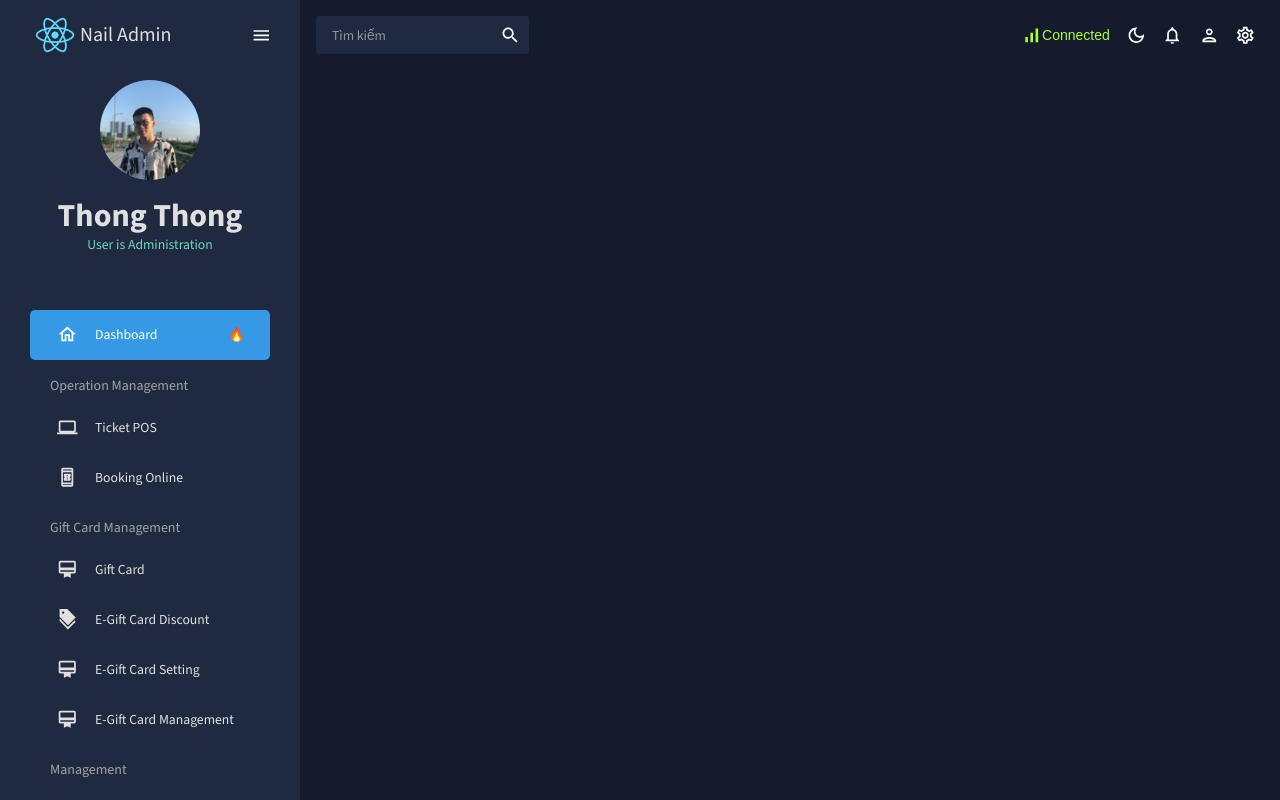
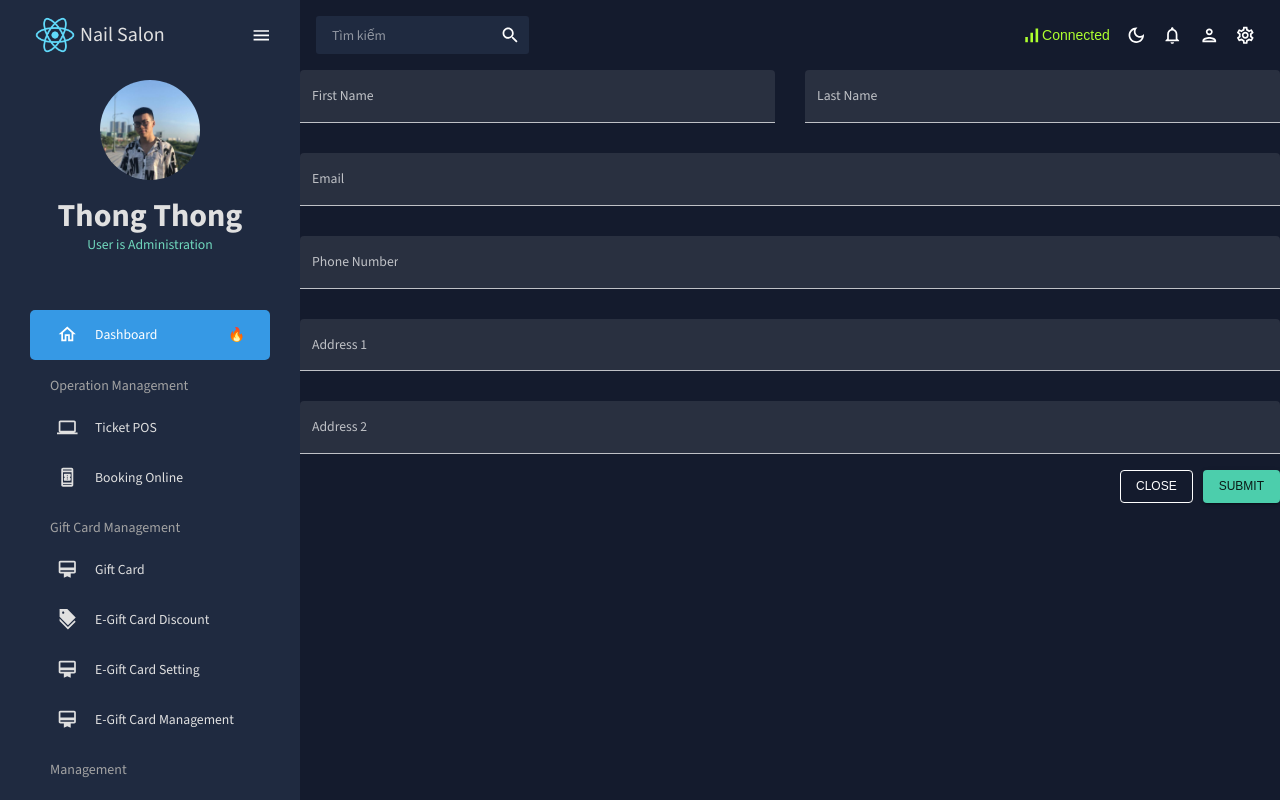
Before and after one commit to Kaicity/react-mui-administration, a React (Create React App) app: page /form in a window 1280 px wide. Built offline with nearby package versions, Linux system fonts and the light colour scheme.

Commit message:
build dialog

```diff
--- a/public/index.html
+++ b/public/index.html
@@ -24,7 +24,7 @@
       work correctly both with client-side routing and a non-root public URL.
       Learn how to configure a non-root public URL by running `npm run build`.
     -->
-    <title>Nail Admin</title>
+    <title>Nail App</title>
   </head>
   <body>
     <noscript>You need to enable JavaScript to run this app.</noscript>
--- a/src/App.js
+++ b/src/App.js
@@ -1,11 +1,12 @@
-import { ColorModeContext, useMode } from './theme';
-import { CssBaseline, ThemeProvider } from '@mui/material';
+import { ColorModeContext, useMode } from "./theme";
+import { CssBaseline, ThemeProvider, IconButton, Box } from "@mui/material";
 import Topbar from "./pages/global/Topbar";
-import { Route, Routes, BrowserRouter as Router } from 'react-router-dom';
-import Dashboard from './pages/dashboard';
-import SidebarTab from './pages/global/SidebarTab';
+import { Route, Routes, BrowserRouter as Router } from "react-router-dom";
+import Dashboard from "./pages/dashboard";
+import SidebarTab from "./pages/global/SidebarTab";
+import Form from "./pages/form";
 
-import Customer from './pages/customer'
+import Customer from "./pages/customer";
 // import Invoices from './pages/Invoices'
 // import Contacts from './pages/Contacts'
 // import Bar from './pages/Bar'
@@ -31,6 +32,7 @@ function App() {
               <Routes>
                 <Route path="/" element={<Dashboard />} />
                 <Route path="/customer" element={<Customer />} />
+                <Route path="form" element={<Form />} />
                 {/* <Route path="/team" element={<Team />} />
                 <Route path="/invoices" element={<Invoices />} />
                 <Route path="/contacts" element={<Contacts />} />
--- a/src/data/mockData.js
+++ b/src/data/mockData.js
@@ -1,7 +1,7 @@
 export const MockDataCustomer = [
   {
     id: 1,
-    name: "Nguyen Van An",
+    name: "Nguyen Minh Thong",
     address: "123 Duong Le Loi, Quan 1, TP. Ho Chi Minh",
     phone: "0901234567",
     email: "nguyenvanan@example.com",
--- a/src/pages/customer/index.jsx
+++ b/src/pages/customer/index.jsx
@@ -1,13 +1,36 @@
-import { Box, Toolbar, Typography, useTheme } from "@mui/material";
+import {
+  Box,
+  Toolbar,
+  Typography,
+  useTheme,
+  Button,
+  Dialog,
+  DialogTitle,
+  DialogContent,
+  DialogActions,
+} from "@mui/material";
 import { DataGrid, GridToolbar } from "@mui/x-data-grid";
 import { tokens } from "../../theme";
 import { MockDataCustomer } from "../../data/mockData";
 import BadgeIcon from "@mui/icons-material/Badge";
 import Header from "../../components/Header";
+import AddCircleOutlineIcon from "@mui/icons-material/AddCircleOutline";
+import { useState } from "react";
+import Form from "../form";
 
 const Customer = () => {
   const theme = useTheme();
   const colors = tokens(theme.palette.mode);
+  const [openFormDialog, setOpenFormDialog] = useState(false);
+
+  const handleClickOpen = () => {
+    setOpenFormDialog(true);
+  };
+
+  const handleClickClose = () => {
+    setOpenFormDialog(false);
+  };
+
   const columns = [
     { field: "id", headerName: "ID", flex: 1 },
     {
@@ -73,6 +96,33 @@ const Customer = () => {
           },
         }}
       >
+        <Box display="flex" justifyContent="flex-end">
+          <Button
+            variant="contained"
+            color="secondary"
+            endIcon={<AddCircleOutlineIcon />}
+            onClick={handleClickOpen}
+          >
+            Create
+          </Button>
+
+          {/* DIALOG FORM */}
+          <Dialog
+            open={openFormDialog}
+            onClose={handleClickClose}
+            sx={{
+              "& .MuiDialog-paper": {
+                backgroundColor: colors.primary[400],
+              },
+            }}
+          >
+            <DialogTitle>Create a new Customer</DialogTitle>
+            <DialogContent>
+              <Form onClose={handleClickClose} />
+            </DialogContent>
+          </Dialog>
+        </Box>
+
         <DataGrid
           rows={MockDataCustomer}
           columns={columns}
--- /dev/null
+++ b/src/pages/form/index.jsx
@@ -0,0 +1,171 @@
+import { Box, Button, TextField } from "@mui/material";
+import { Formik } from "formik";
+import * as yup from "yup";
+import useMediaQuery from "@mui/material/useMediaQuery";
+
+const initialValues = {
+  firstName: "",
+  lastName: "",
+  email: "",
+  phone: "",
+  address1: "",
+  address2: "",
+};
+
+const phoneRegex =
+  /^\+?(\d{1,4})?[-.\s]?(\d{2,4})[-.\s]?(\d{3,4})[-.\s]?(\d{3,4})$/;
+
+const customerSchema = yup.object({
+  firstName: yup.string().required("required"),
+  lastName: yup.string().required("required"),
+  email: yup.string().email("Invalid email").required("required"),
+  phone: yup
+    .string()
+    .matches(phoneRegex, "Your phone number is not valid")
+    .required("required"),
+  address1: yup.string().required("required"),
+  address2: yup.string().required("required"),
+});
+
+const Form = ({ onClose }) => {
+  const isNoneMobile = useMediaQuery("(min-width:600px)");
+
+  const handleSubmit = (values) => {
+    console.log(values);
+  };
+
+  return (
+    <Formik
+      onSubmit={handleSubmit}
+      initialValues={initialValues}
+      validationSchema={customerSchema}
+    >
+      {({
+        values,
+        errors,
+        touched,
+        handleBlur,
+        handleChange,
+        handleSubmit,
+      }) => (
+        <form onSubmit={handleSubmit}>
+          <Box
+            display="grid"
+            gap="30px"
+            gridTemplateColumns="repeat(4, minmax(0, 1fr))"
+            sx={{
+              "& > div": { gridColumn: isNoneMobile ? undefined : "span 4" },
+            }}
+          >
+            <TextField
+              fullWidth
+              variant="filled"
+              type="text"
+              label="First Name"
+              onBlur={handleBlur}
+              onChange={handleChange}
+              value={values.firstName}
+              name="firstName"
+              error={!!touched.firstName && !!errors.firstName}
+              helperText={touched.firstName && errors.firstName}
+              sx={{ gridColumn: "span 2" }}
+            />
+
+            <TextField
+              fullWidth
+              variant="filled"
+              type="text"
+              label="Last Name"
+              onBlur={handleBlur}
+              onChange={handleChange}
+              value={values.lastName}
+              name="lastName"
+              error={!!touched.lastName && !!errors.lastName}
+              helperText={touched.lastName && errors.lastName}
+              sx={{ gridColumn: "span 2" }}
+            />
+
+            <TextField
+              fullWidth
+              variant="filled"
+              type="text"
+              label="Email"
+              onBlur={handleBlur}
+              onChange={handleChange}
+              value={values.email}
+              name="email"
+              error={!!touched.email && !!errors.email}
+              helperText={touched.email && errors.email}
+              sx={{ gridColumn: "span 4" }}
+            />
+
+            <TextField
+              fullWidth
+              variant="filled"
+              type="text"
+              label="Phone Number"
+              onBlur={handleBlur}
+              onChange={handleChange}
+              value={values.phone}
+              name="phone"
+              error={!!touched.phone && !!errors.phone}
+              helperText={touched.phone && errors.phone}
+              sx={{ gridColumn: "span 4" }}
+            />
+
+            <TextField
+              fullWidth
+              variant="filled"
+              type="text"
+              label="Address 1"
+              onBlur={handleBlur}
+              onChange={handleChange}
+              value={values.address1}
+              name="address1"
+              error={!!touched.address1 && !!errors.address1}
+              helperText={touched.address1 && errors.address1}
+              sx={{ gridColumn: "span 4" }}
+            />
+
+            <TextField
+              fullWidth
+              variant="filled"
+              type="text"
+              label="Address 2"
+              onBlur={handleBlur}
+              onChange={handleChange}
+              value={values.address2}
+              name="address2"
+              error={!!touched.address2 && !!errors.address2}
+              helperText={touched.address2 && errors.address2}
+              sx={{ gridColumn: "span 4" }}
+            />
+          </Box>
+          <Box display="flex" gap="10px" justifyContent="flex-end">
+            <Button
+              variant="outlined"
+              color="inherit"
+              sx={{ mt: 2 }}
+              onClick={() => {
+                onClose();
+              }}
+            >
+              Close
+            </Button>
+            <Button
+              type="submit"
+              variant="contained"
+              color="secondary"
+              sx={{ mt: 2 }}
+              onClick={() => {}}
+            >
+              Submit
+            </Button>
+          </Box>
+        </form>
+      )}
+    </Formik>
+  );
+};
+
+export default Form;
--- a/src/pages/global/SidebarTab.jsx
+++ b/src/pages/global/SidebarTab.jsx
@@ -102,7 +102,7 @@ const SidebarTab = () => {
                                             height: 'auto',
                                         }}
                                     />
-                                    <Typography variant="h4" color={colors.grey[100]} sx={{ p: '5px' }}>Nail Admin</Typography>
+                                    <Typography variant="h4" color={colors.grey[100]} sx={{ p: '5px' }}>Nail Salon</Typography>
                                 </Box>
                                 <IconButton onClick={() => setIsCollapsed(!isCollapsed)}>
                                     <MenuOutlinedIcon />
```
